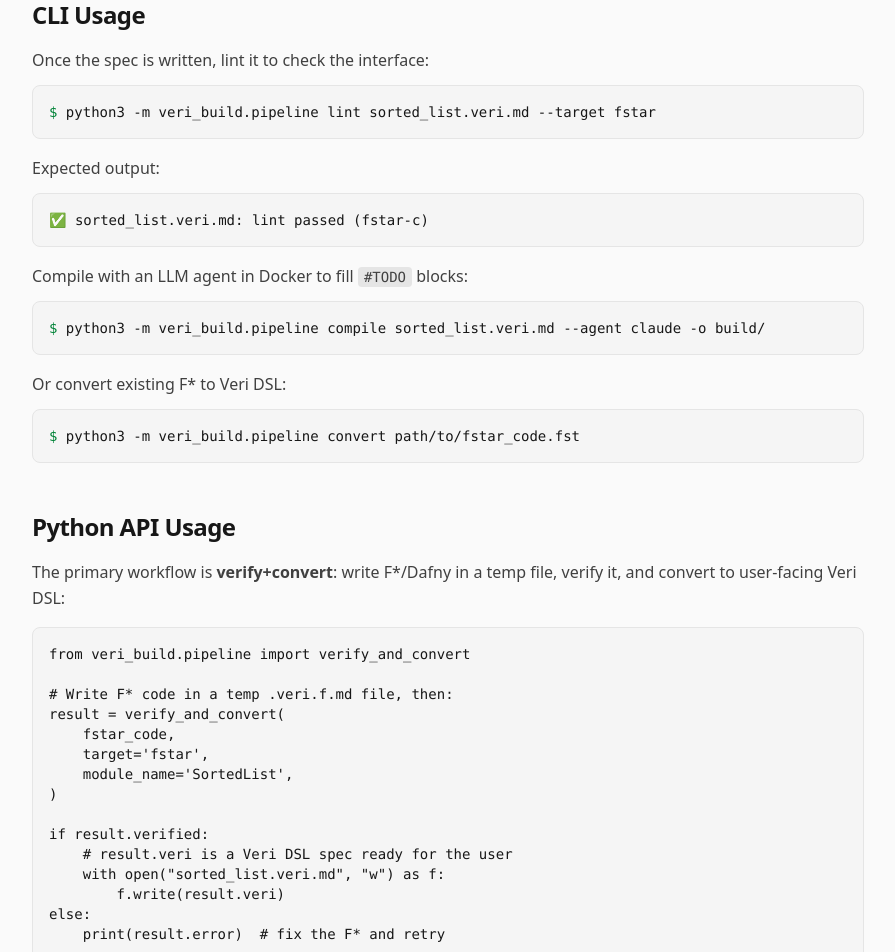
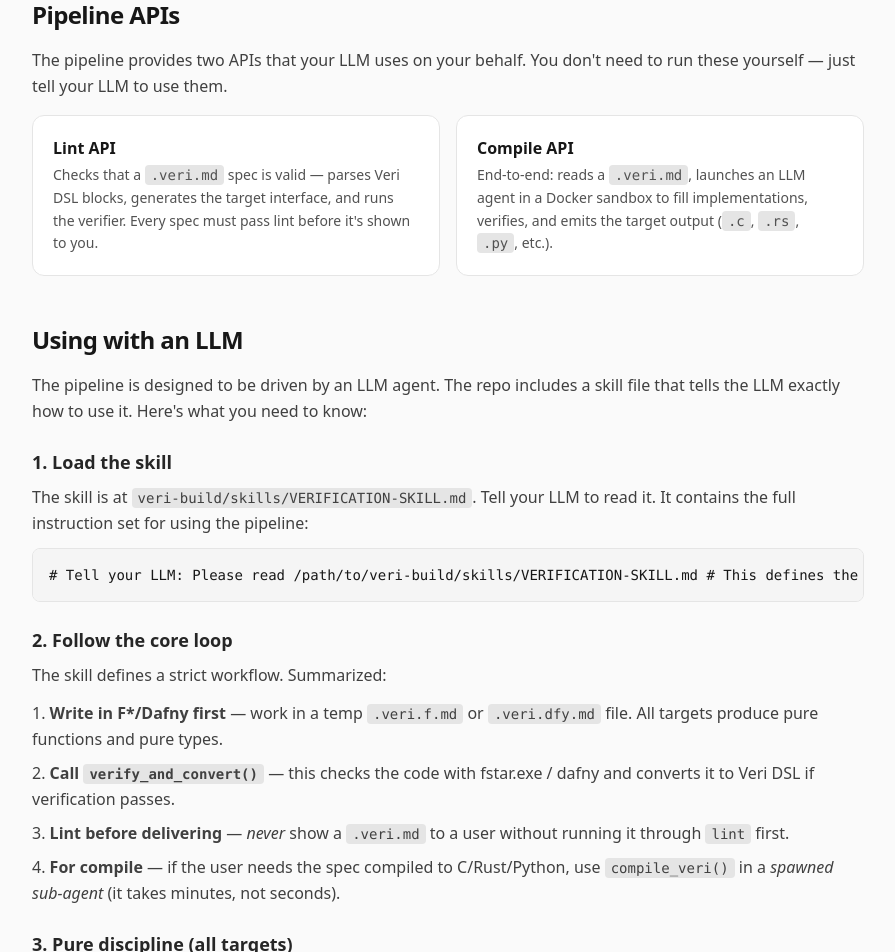
Before and after one commit to veri-md/veri-website, a React (Vite) app: page /#/quickstart in a window 1280 px wide. Shown: the part 2700-3652 px from the top of the page, without its empty margins (192-1087 px from the left). Built offline with nearby package versions, Linux system fonts and the light colour scheme.

Commit message:
quickstart: remove CLI/Python API sections, just mention lint + compile APIs

```diff
--- a/src/pages/Quickstart.tsx
+++ b/src/pages/Quickstart.tsx
@@ -159,55 +159,33 @@ def add_element(
         </tbody>
       </Table>
 
-      {/* CLI Usage */}
-      <SectionTitle id="cli">CLI Usage</SectionTitle>
-      <p className="text-neutral-700 dark:text-neutral-300 leading-relaxed mb-3">
-        Once the spec is written, lint it to check the interface:
+      {/* Pipeline APIs */}
+      <SectionTitle id="api">Pipeline APIs</SectionTitle>
+      <p className="text-neutral-700 dark:text-neutral-300 leading-relaxed mb-4">
+        The pipeline provides two APIs that your LLM uses on your behalf.
+        You don&apos;t need to run these yourself &mdash; just tell your LLM
+        to use them.
       </p>
-      <Pre><span className="text-green-700 dark:text-green-400">$</span> python3 -m veri_build.pipeline lint sorted_list.veri.md --target fstar</Pre>
-      <p className="text-neutral-700 dark:text-neutral-300 leading-relaxed mt-4 mb-3">
-        Expected output:
-      </p>
-      <Pre className="text-xs">✅ sorted_list.veri.md: lint passed (fstar-c)</Pre>
-      <p className="text-neutral-700 dark:text-neutral-300 leading-relaxed mt-4 mb-3">
-        Compile with an LLM agent in Docker to fill <Code>#TODO</Code> blocks:
-      </p>
-      <Pre><span className="text-green-700 dark:text-green-400">$</span> python3 -m veri_build.pipeline compile sorted_list.veri.md --agent claude -o build/</Pre>
-      <p className="text-neutral-700 dark:text-neutral-300 leading-relaxed mt-4 mb-3">
-        Or convert existing F* to Veri DSL:
-      </p>
-      <Pre><span className="text-green-700 dark:text-green-400">$</span> python3 -m veri_build.pipeline convert path/to/fstar_code.fst</Pre>
+      <div className="grid md:grid-cols-2 gap-4">
+        <div className="rounded-xl border border-neutral-200 bg-white p-5 dark:border-neutral-700 dark:bg-neutral-800">
+          <h3 className="font-semibold text-neutral-900 dark:text-white mb-1">Lint API</h3>
+          <p className="text-sm text-neutral-600 dark:text-neutral-400 leading-relaxed">
+            Checks that a <Code>.veri.md</Code> spec is valid &mdash; parses Veri DSL
+            blocks, generates the target interface, and runs the verifier. Every spec
+            must pass lint before it&apos;s shown to you.
+          </p>
+        </div>
+        <div className="rounded-xl border border-neutral-200 bg-white p-5 dark:border-neutral-700 dark:bg-neutral-800">
+          <h3 className="font-semibold text-neutral-900 dark:text-white mb-1">Compile API</h3>
+          <p className="text-sm text-neutral-600 dark:text-neutral-400 leading-relaxed">
+            End-to-end: reads a <Code>.veri.md</Code>, launches an LLM agent in
+            a Docker sandbox to fill implementations, verifies, and emits the
+            target output (<Code>.c</Code>, <Code>.rs</Code>, <Code>.py</Code>, etc.).
+          </p>
+        </div>
+      </div>
 
-      {/* Python API Usage */}
-      <SectionTitle id="api">Python API Usage</SectionTitle>
-      <p className="text-neutral-700 dark:text-neutral-300 leading-relaxed mb-4">
-        The primary workflow is <strong>verify+convert</strong>: write
-        F*/Dafny in a temp file, verify it, and convert to user-facing Veri DSL:
-      </p>
-      <Pre>{`from veri_build.pipeline import verify_and_convert
 
-# Write F* code in a temp .veri.f.md file, then:
-result = verify_and_convert(
-    fstar_code,
-    target='fstar',
-    module_name='SortedList',
-)
-
-if result.verified:
-    # result.veri is a Veri DSL spec ready for the user
-    with open("sorted_list.veri.md", "w") as f:
-        f.write(result.veri)
-else:
-    print(result.error)  # fix the F* and retry`}</Pre>
-      <p className="text-neutral-700 dark:text-neutral-300 leading-relaxed mt-4 mb-3">
-        For the full end-to-end compile (long-running &mdash; always spawn in a sub-agent):
-      </p>
-      <Pre>{`from veri_build.pipeline import compile_veri, CompilerConfig
-
-result = compile_veri(
-    "sorted_list.veri.md",
-    CompilerConfig(agent='claude', use_docker=True),
-)`}</Pre>
 
       {/* Using with an LLM */}
       <SectionTitle id="llm-usage">Using with an LLM</SectionTitle>
```
